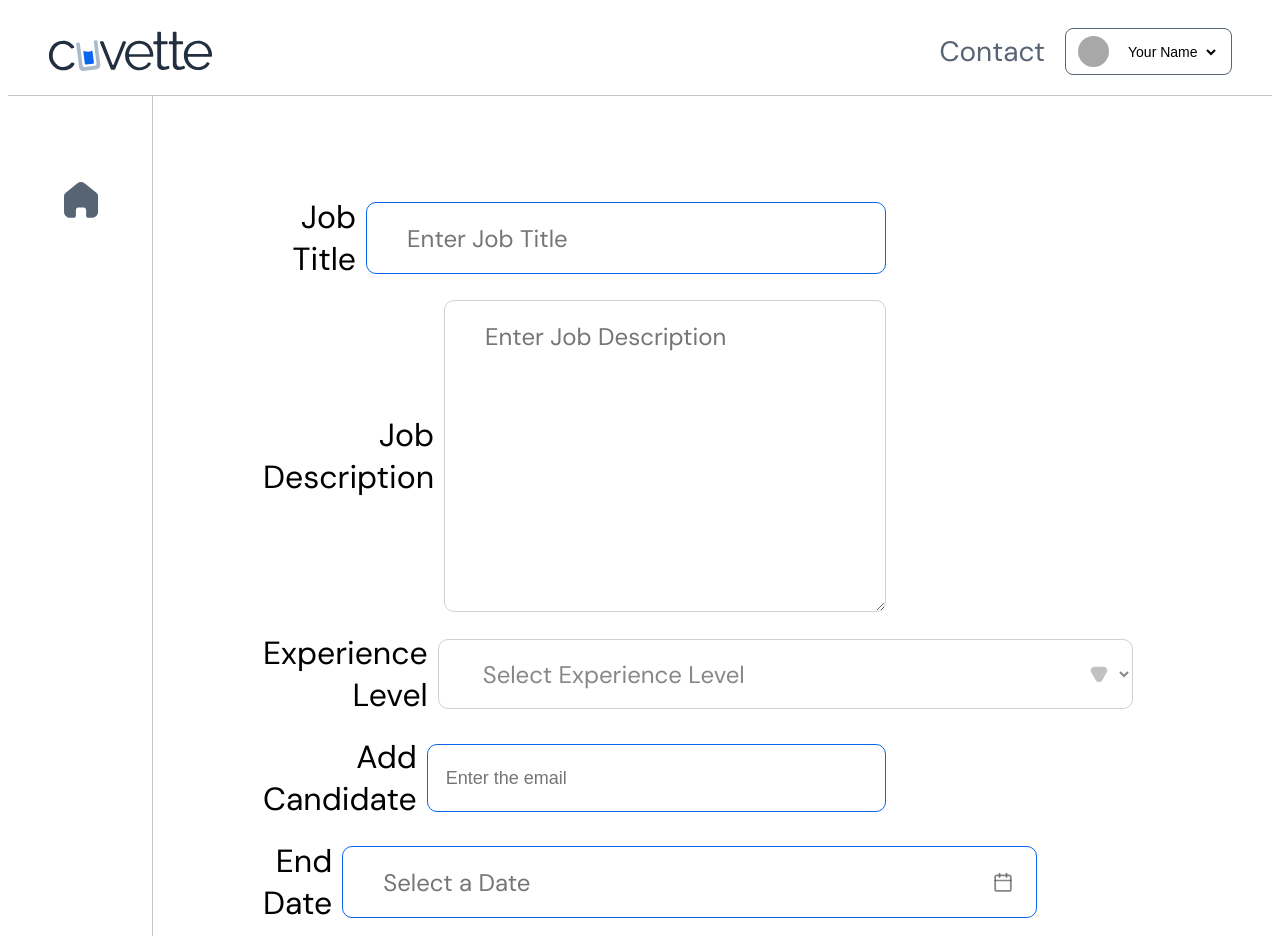
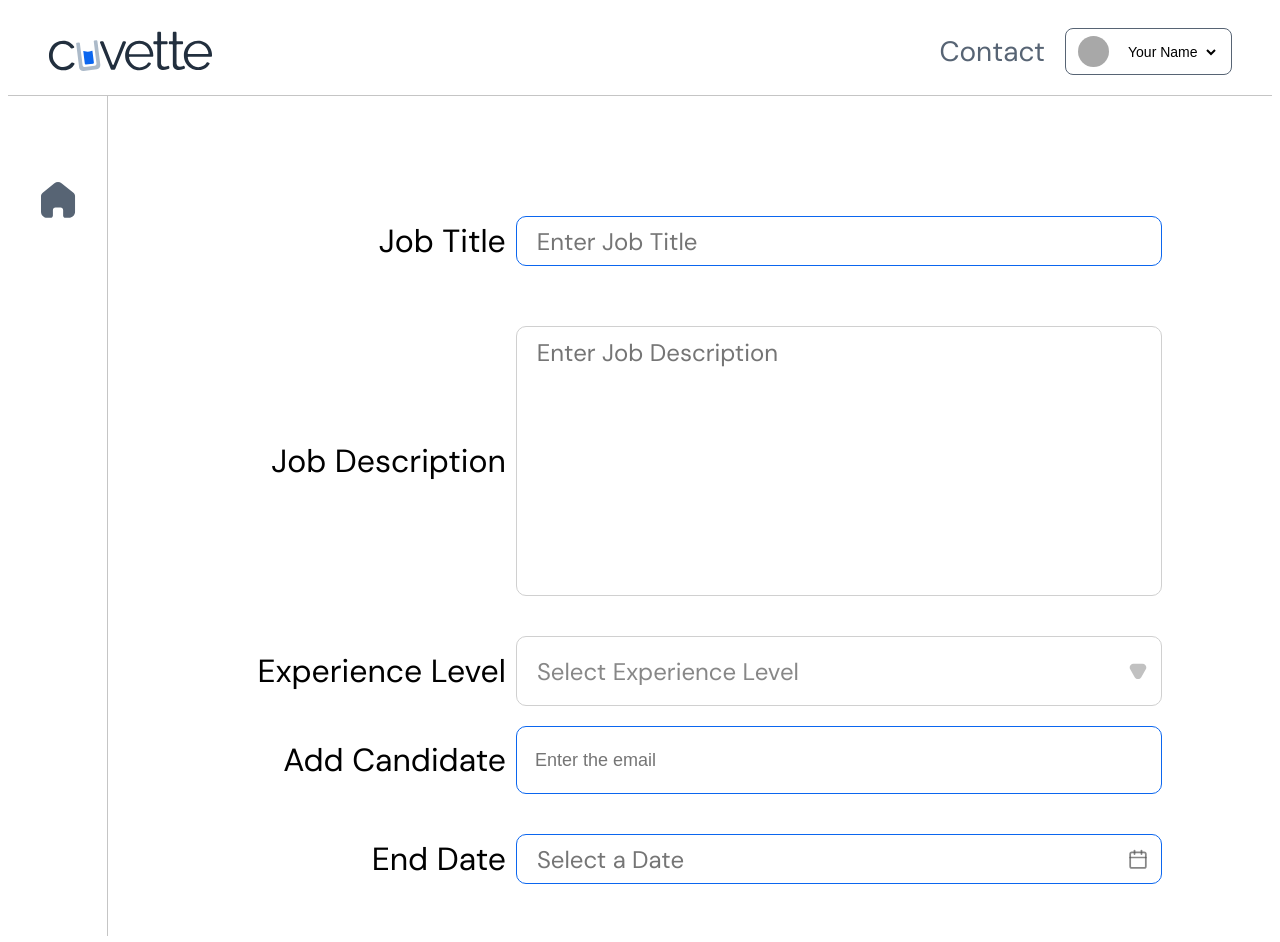
Before and after one commit to yashjain0827/react-jon-board, a React (Create React App) app: page /create-interview in a window 1280 px wide. Shown: the top 942 px of the page. Built offline with nearby package versions, Linux system fonts and the light colour scheme.

Commit message:
fixed creat-interview

```diff
--- a/src/components/CreateInterview.js
+++ b/src/components/CreateInterview.js
@@ -31,7 +31,7 @@ const CreateInterview = () => {
     e.preventDefault();
 
     const token = localStorage.getItem("token");
-    const decodedToken = token ? JSON.parse(atob(token.split('.')[1])) : null;
+    const decodedToken = token ? JSON.parse(atob(token.split(".")[1])) : null;
     const companyId = decodedToken ? decodedToken.companyId : null;
 
     if (!companyId) {
@@ -49,20 +49,26 @@ const CreateInterview = () => {
     };
 
     try {
-      const response = await axios.post("http://localhost:5000/job/create", jobData, {
-        headers: {
-          Authorization: `Bearer ${token}`,
-        },
-      });
+      const response = await axios.post(
+        "http://localhost:5000/job/create",
+        jobData,
+        {
+          headers: {
+            Authorization: `Bearer ${token}`,
+          },
+        }
+      );
 
       console.log("Job created successfully:", response.data);
       if (response?.data) {
         alert("Job created successfully!");
         navigate("/dashboard");
-
       }
     } catch (error) {
-      alert("Error creating job: " + (error.response?.data?.message || "Please try again later."));
+      alert(
+        "Error creating job: " +
+          (error.response?.data?.message || "Please try again later.")
+      );
     }
   };
 
@@ -97,7 +103,7 @@ const CreateInterview = () => {
 
               <div style={styles.formGroup}>
                 <label style={styles.label}>Experience Level</label>
-                <div style={{ position: "relative" }}>
+                <div style={{ position: "relative", width: "653px" }}>
                   <select
                     style={styles.select}
                     value={experienceLevel}
@@ -108,10 +114,13 @@ const CreateInterview = () => {
                     <option value="Mid">Mid</option>
                     <option value="Senior">Senior</option>
                   </select>
-                  <img src={DropIcon} alt="Dropdown Icon" style={styles.svgIcon} />
+                  <img
+                    src={DropIcon}
+                    alt="Dropdown Icon"
+                    style={styles.svgIcon}
+                  />
                 </div>
               </div>
-
 
               <div style={styles.formGroup}>
                 <label style={styles.label}>Add Candidate</label>
@@ -143,9 +152,9 @@ const CreateInterview = () => {
 
               <div style={styles.formGroup}>
                 <label style={styles.label}>End Date</label>
-                <div style={{ position: "relative" }}>
+                <div style={{ position: "relative", width: "653px" }}>
                   <input
-                    style={{ ...styles.input }}
+                    style={styles.input2}
                     type="text"
                     placeholder="Select a Date"
                     value={endDate}
@@ -155,10 +164,12 @@ const CreateInterview = () => {
                   />
                   <img src={DateIcon} alt="User Icon" style={styles.svgIcon} />
                 </div>
-
               </div>
 
-              <button type="submit" style={{ ...styles.submitButton, alignSelf: "flex-end" }}>
+              <button
+                type="submit"
+                style={{ ...styles.submitButton, alignSelf: "flex-end" }}
+              >
                 Send
               </button>
             </form>
@@ -194,13 +205,14 @@ const styles = {
   form: {
     display: "flex",
     flexDirection: "column",
-    margin: "80px"
+    margin: "80px",
   },
   formGroup: {
     marginBottom: "20px",
     display: "flex",
     justifyContent: "space-between",
     alignItems: "center",
+    width: "944px", // Fixed typo from "widthe" to "width"
   },
   label: {
     fontSize: "32px",
@@ -208,41 +220,66 @@ const styles = {
     textAlign: "right",
     paddingRight: "10px",
     fontWeight: "400",
-    fontFamily: 'DM Sans, sans-serif'
+    fontFamily: "DM Sans, sans-serif",
+    width: "291px",
   },
   input: {
-    padding: "10px 0px 10px 40px",
+    padding: "10px 20px ", // Adjust padding for icon space
     borderRadius: "10px",
     border: "1px solid #0B66EF",
     fontSize: "24px",
     width: "653px",
     height: "50px",
     color: "#535353B2",
-    fontFamily: 'DM Sans, sans-serif'
-
+    fontFamily: "DM Sans, sans-serif",
+    margin: "20px 0", // Uniform margin
+    boxSizing: "border-box", // Prevents padding/border from affecting width
+  },
+  input2: {
+    padding: "10px 20px ", // Adjust padding for icon space
+    borderRadius: "10px",
+    border: "1px solid #0B66EF",
+    fontSize: "24px",
+    width: "100%", // Ensure it fills the wrapper
+    height: "50px",
+    color: "#535353B2",
+    fontFamily: "DM Sans, sans-serif",
+    margin: "20px 0",
+    boxSizing: "border-box",
+    cursor: "pointer",
+    appearance: "none", // Ensure consistency across browsers
   },
   textarea: {
-    width: "653px",
-    padding: "20px 0px 20px 40px",
+    padding: "10px 20px ", // Adjust padding for icon space
     borderRadius: "10px",
     border: "1px solid #D0D0D0",
     fontSize: "24px",
+    width: "653px",
     height: "270px",
     color: "#535353B2",
-    fontFamily: 'DM Sans, sans-serif',
+    fontFamily: "DM Sans, sans-serif",
+    margin: "20px 0", // Uniform margin
+    boxSizing: "border-box",
+    resize: "none", // Optional to prevent resizing
   },
   select: {
-    width: "695px",
+    appearance: "none", // Hide default arrow
+    WebkitAppearance: "none",
+    MozAppearance: "none",
     height: "70px",
-    padding: "10px 0px 10px 40px",
+    padding: "10px 20px ", // Adjust padding for icon space
     borderRadius: "10px",
     border: "1px solid #D0D0D0",
     fontSize: "24px",
+    width: "100%", // Ensure it fills the wrapper
     backgroundColor: "#ffff",
-    fontFamily: 'DM Sans, sans-serif',
+    fontFamily: "DM Sans, sans-serif",
     fontWeight: "400",
-    color: "#535353B2"
+    color: "#535353B2",
+    boxSizing: "border-box",
+    cursor: "pointer", // Optional to ensure it looks clickable
   },
+
   submitButton: {
     padding: "10px",
     backgroundColor: "#0B66EF",
@@ -256,23 +293,22 @@ const styles = {
     height: "49px",
     alignSelf: "center",
     fontWeight: "700",
-    fontFamily: 'DM Sans, sans-serif',
-
+    fontFamily: "DM Sans, sans-serif",
+  },
+  svgIcon: {
+    position: "absolute",
+    right: "15px", // Adjust for padding
+    top: "50%",
+    transform: "translateY(-50%)", // Center vertically
+    pointerEvents: "none", // Prevent interference with clicks
+    width: "18px",
+    height: "20px",
   },
 
-  svgIcon: {
-    position: "absolute",
-    right: "10px",
-    top: "50%",
-    transform: "translateY(-50%)",
-    width: "18px",
-    height: "20px",
-    paddingRight: "15px"
-  },
   emailInputContainer: {
     display: "flex",
     flexDirection: "column",
-    width: "695px",
+    width: "653px",
   },
   tagInput: {
     display: "flex",
@@ -293,7 +329,7 @@ const styles = {
     fontSize: "20px",
     border: "1px solid #D0D0D0",
     color: "#535353B2",
-    fontWeight: "400"
+    fontWeight: "400",
   },
   removeEmailTag: {
     marginLeft: "8px",
```
